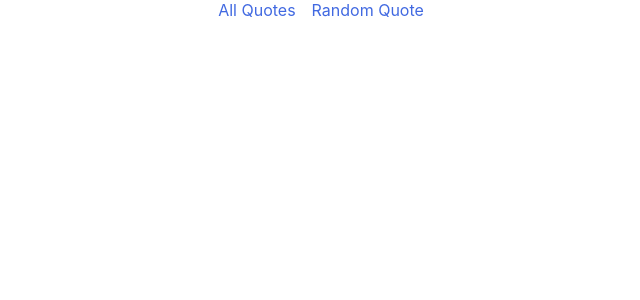
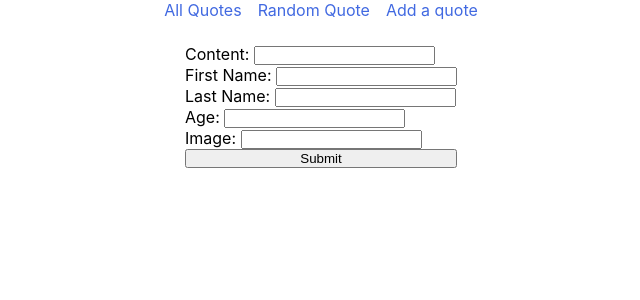
Before and after one commit to ramarinor/hoxton-node-quotes-frontend, a React (Vite) app: page /addQuote in a window 1280 px wide. Shown: the top 300 px of the page, without its empty margins (319-959 px from the left). Built offline with nearby package versions, Linux system fonts and the light colour scheme.

Commit message:
van post quotes

```diff
--- a/src/App.css
+++ b/src/App.css
@@ -57,3 +57,6 @@ a {
 .quote__content p {
   justify-self: end;
 }
+.add-quote-form {
+  display: grid;
+}
--- a/src/App.tsx
+++ b/src/App.tsx
@@ -1,6 +1,7 @@
 import { Navigate, Route, Routes } from "react-router-dom";
 import "./App.css";
 import Header from "./componets/Header";
+import AddQuote from "./pages/AddQuote";
 import Quotes from "./pages/Quotes";
 import RandomQuote from "./pages/RandomQuote";
 import SingleQuote from "./pages/SingleQuote";
@@ -14,6 +15,7 @@ function App() {
         <Route path="/quotes" element={<Quotes />} />
         <Route path="/quotes/:id" element={<SingleQuote />} />
         <Route path="/random" element={<RandomQuote />} />
+        <Route path="/addQuote" element={<AddQuote />} />
       </Routes>
     </main>
   );
--- a/src/componets/Header.tsx
+++ b/src/componets/Header.tsx
@@ -15,6 +15,11 @@ function Header() {
               Random Quote
             </NavLink>
           </li>
+          <li className="nav-bar__item">
+            <NavLink to="/addQuote" className="nav-bar__link">
+              Add a quote
+            </NavLink>
+          </li>
         </ul>
       </nav>
     </header>
--- /dev/null
+++ b/src/pages/AddQuote.tsx
@@ -0,0 +1,59 @@
+function AddQuote() {
+  return (
+    <form
+      className="add-quote-form"
+      onSubmit={(event) => {
+        event.preventDefault();
+        const formEl = event.target as HTMLFormElement & {
+          content: HTMLInputElement;
+          firstName: HTMLInputElement;
+          lastName: HTMLInputElement;
+          age: HTMLInputElement;
+          image: HTMLInputElement;
+        };
+        const newQuote = {
+          content: formEl.content.value,
+          firstName: formEl.firstName.value,
+          lastName: formEl.lastName.value,
+          age: Number(formEl.age.value),
+          image: formEl.image.value
+        };
+        fetch("http://localhost:4000/quotes", {
+          method: "POST",
+          headers: {
+            "Content-Type": "application/json"
+          },
+          body: JSON.stringify(newQuote)
+        })
+          .then((resp) => resp.json())
+          .then((parsedResp) => {
+            if (parsedResp.errors) {
+              console.log(parsedResp.errors);
+            } else {
+              console.log("quote added successfully");
+            }
+          });
+        formEl.reset();
+      }}
+    >
+      <label>
+        Content: <input type="text" name="content" required />
+      </label>
+      <label>
+        First Name: <input type="text" name="firstName" required />
+      </label>
+      <label>
+        Last Name: <input type="text" name="lastName" required />
+      </label>
+      <label>
+        Age: <input type="number" name="age" required min={0} />
+      </label>
+      <label>
+        Image: <input type="url" name="image" required />
+      </label>
+      <button type="submit"> Submit</button>
+    </form>
+  );
+}
+
+export default AddQuote;
```
